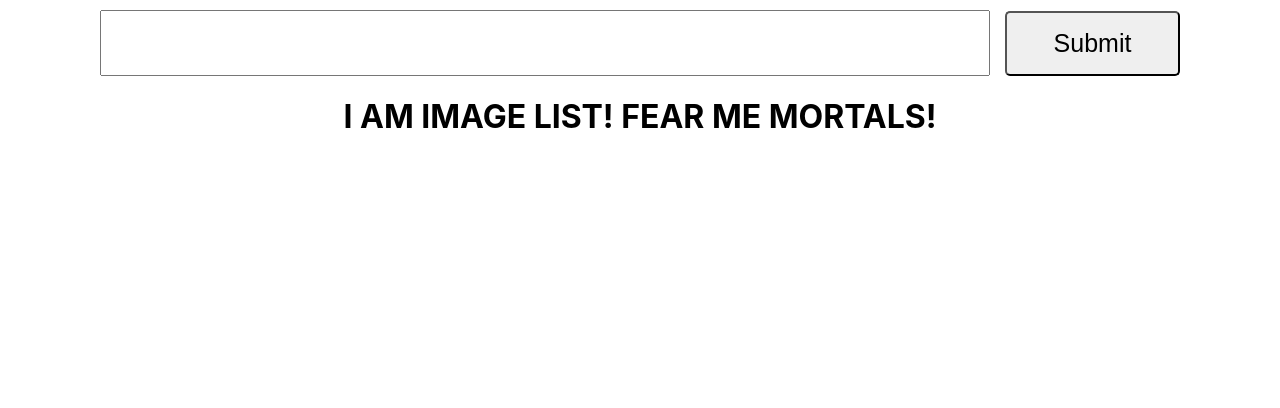
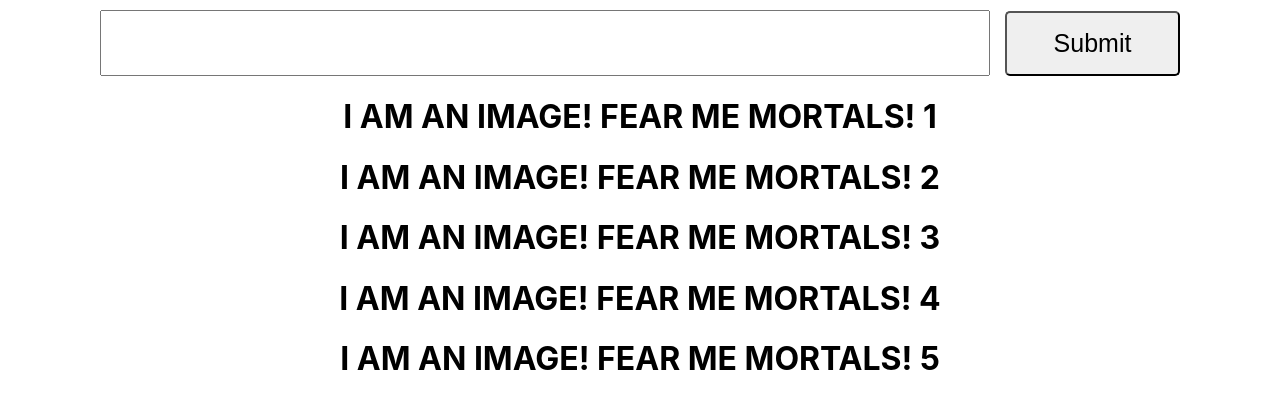
Before and after one commit to pnolan89/gif-sorter, a React (Create React App) app: page / in a window 1280 px wide. Shown: the top 408 px of the page. Built offline with nearby package versions, Linux system fonts and the light colour scheme.

Commit message:
add image component

```diff
--- a/src/image-list/image-list.jsx
+++ b/src/image-list/image-list.jsx
@@ -1,16 +1,21 @@
 import React, { Component } from "react";
 import './image-list.css';
+import Image from './image';
 
 class ImageList extends Component {
   constructor(props) {
     super(props);
   }
 
-
-
   render() {
+    const gifdata = [1, 2, 3, 4, 5];
+    const images = gifdata.map((image) =>
+      <Image image={image}/>
+    )
     return (
-      <h1>I AM IMAGE LIST! FEAR ME MORTALS!</h1>
+      <main className="images">
+        {images}
+      </main>
     );
   }
 }
--- /dev/null
+++ b/src/image-list/image.jsx
@@ -0,0 +1,16 @@
+import React, { Component } from "react";
+import './image-list.css';
+
+class Image extends Component {
+  constructor(props) {
+    super(props);
+  }
+
+  render() {
+    return (
+      <h1>I AM AN IMAGE! FEAR ME MORTALS! {this.props.image}</h1>
+    );
+  }
+}
+
+export default Image;
```
